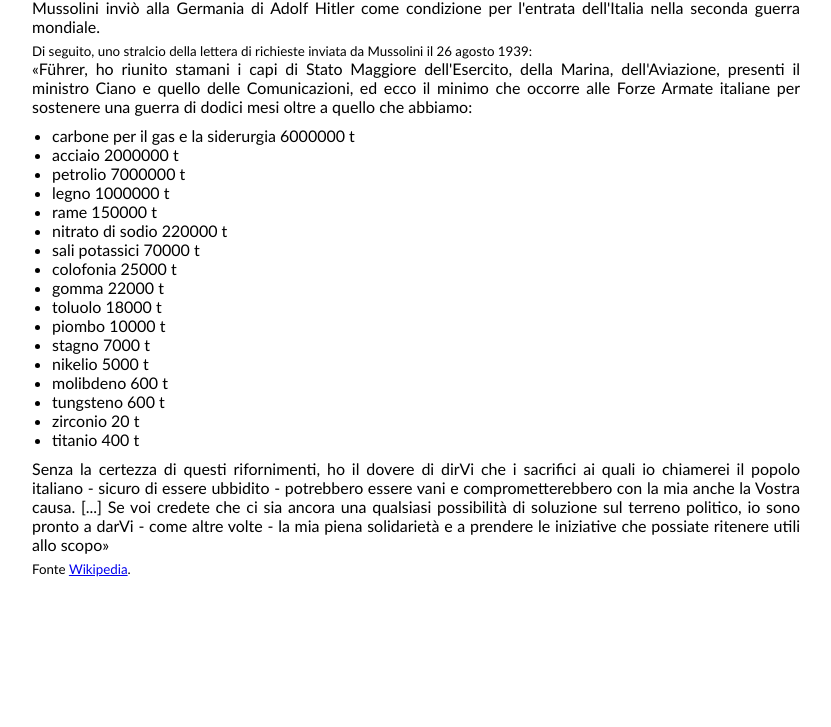
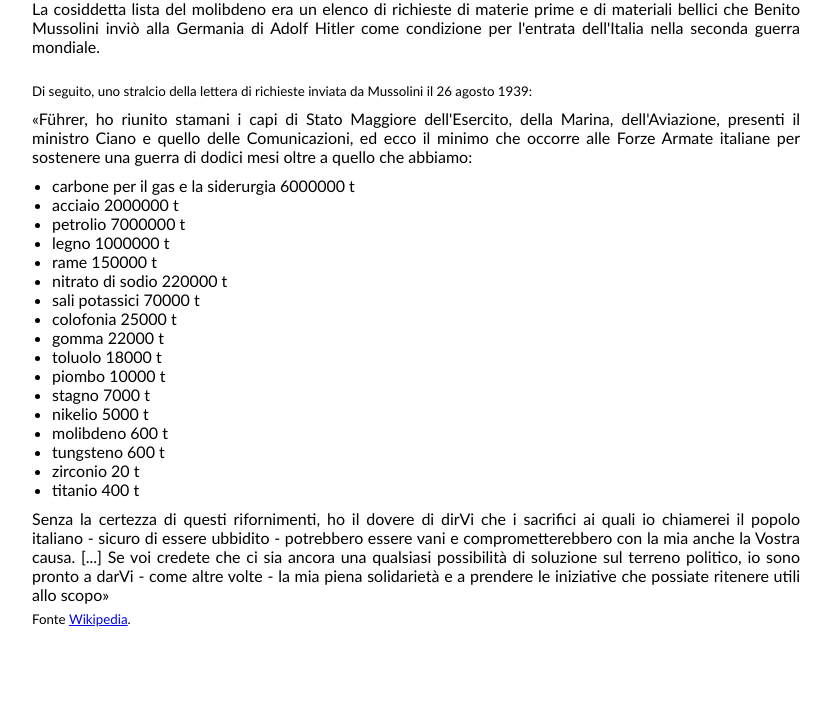
Before and after one commit to manuelmenama/js-lista-spesa, a plain HTML site: page index.html in a window 1280 px wide. Shown: the part 160-887 px from the top of the page, without its empty margins (224-1055 px from the left). Before the commit the page ends 837 px from the top, so only its background shows below. Drawn offline with Linux system fonts and the light colour scheme.

Commit message:
added comment

```diff
--- a/css/style.css
+++ b/css/style.css
@@ -16,6 +16,17 @@ body{
   text-align: justify;
 }
 
+h1{
+  margin-bottom: 20px;
+}
+
+div p:nth-child(2){
+  margin-bottom: 20px;
+}
+div p:nth-child(3){
+  margin-bottom: 10px;
+}
+
 ul{
   padding: 10px 0 10px 20px;
 }
```
Also changed, not shown: js/script.js (+7 -1 lines).
